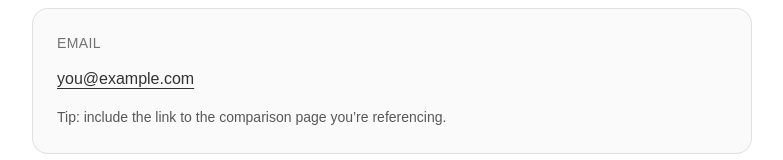
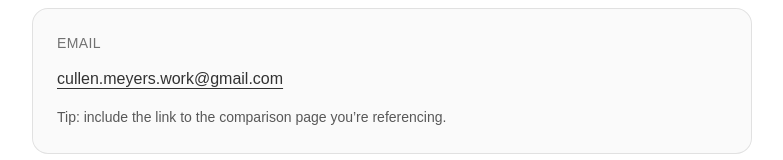
Before and after one commit to cullenmeyers/programmatic-comparisons, a Next.js app: page /contact in a window 1280 px wide. Shown: the part 213-373 px from the top of the page, without its empty margins (248-1031 px from the left). Built offline with nearby package versions, Linux system fonts and the light colour scheme; no server answers.

Commit message:
added email

```diff
--- a/src/app/contact/page.tsx
+++ b/src/app/contact/page.tsx
@@ -6,7 +6,7 @@ export const metadata: Metadata = {
 };
 
 // TODO: replace this with your real email
-const CONTACT_EMAIL = "you@example.com";
+const CONTACT_EMAIL = "cullen.meyers.work@gmail.com";
 
 export default function ContactPage() {
   return (
```
